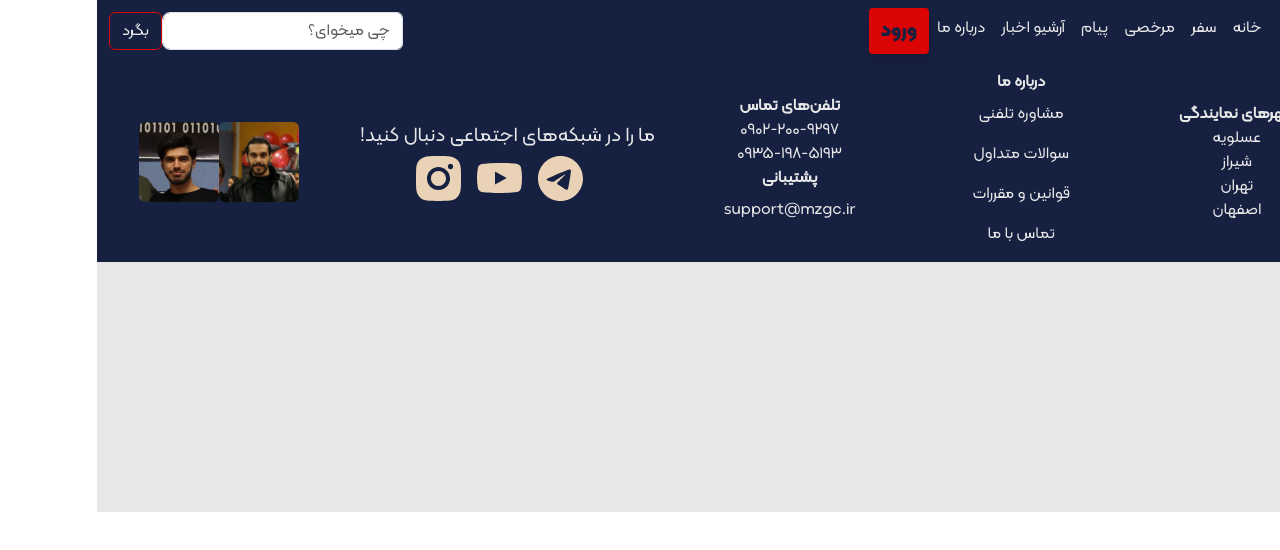
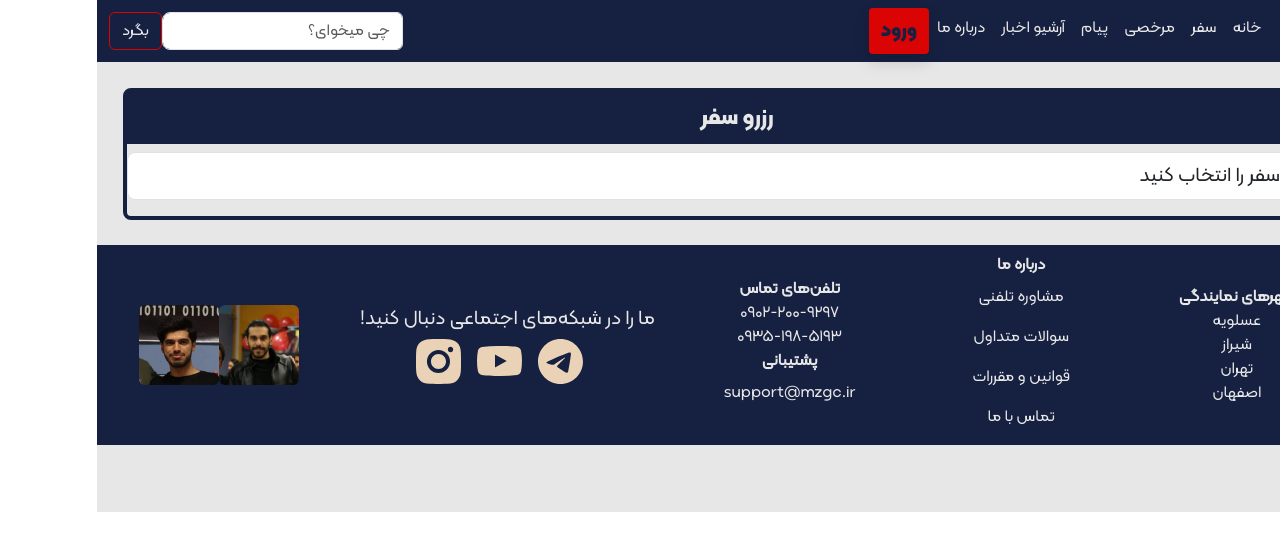
Before and after one commit to aliiimaher/PersonnelSystem-React, a React (Vite) app: page /res-trip in a window 1280 px wide. Shown: the top 550 px of the page. Built offline with nearby package versions, Linux system fonts and the light colour scheme.

Commit message:
middle of res trip

```diff
--- a/src/Routes.tsx
+++ b/src/Routes.tsx
@@ -15,6 +15,7 @@ import LeaveHistory from "./pages/histories/LeaveHistory";
 import PaymentHistory from "./pages/histories/PaymentHistory";
 import CompleteLeaveRequest from "./pages/leave/CompleteLeaveRequest";
 import AllLeaveRequest from "./pages/leave/AllLeaveRequest";
+import ResTrip from "./pages/trip/ResTrip";
 
 function MyRoutes() {
   return (
@@ -50,6 +51,7 @@ function MyRoutes() {
           path="/complete-leave-request/:personnelNumber"
           element={<CompleteLeaveRequest />}
         />
+        <Route path="/res-trip" element={<ResTrip />} />
       </Routes>
     </Router>
   );
--- a/src/components/Navbar.tsx
+++ b/src/components/Navbar.tsx
@@ -31,7 +31,7 @@ function Navbar() {
                 </a>
               </li>
               <li className="nav-item">
-                <a className="nav-link" href="/trip">
+                <a className="nav-link" href="/res-trip">
                   سفر
                 </a>
               </li>
--- /dev/null
+++ b/src/pages/trip/ResTrip.tsx
@@ -0,0 +1,31 @@
+import { useState } from "react";
+import "../../styles/pages/trip/ResTrip.scss";
+
+function ResTrip() {
+  const [selectedTripType, setSelectedTripType] = useState("");
+
+  const handleSelectType = (event: any) => {
+    setSelectedTripType(event.target.value);
+  };
+
+  return (
+    <div className="res-trip-main-container">
+      <div className="res-trip-title">رزرو سفر</div>
+      <div className="res-trip-form">
+        <select
+          className="form-select form-select-lg mb-3"
+          aria-label="Large select example"
+          onChange={handleSelectType}
+          value={selectedTripType}
+        >
+          <option selected>نوع سفر را انتخاب کنید</option>
+          <option value="هوایی">هوایی</option>
+          <option value="زمینی">زمینی</option>
+          <option value="دریایی">دریایی</option>
+        </select>
+      </div>
+    </div>
+  );
+}
+
+export default ResTrip;
--- /dev/null
+++ b/src/styles/pages/trip/ResTrip.scss
@@ -0,0 +1,14 @@
+.res-trip-main-container {
+  margin: 2%;
+  border: solid 4px #162041;
+  border-radius: 8px;
+}
+
+.res-trip-title {
+  background-color: #162041;
+  color: #e7e7e7;
+  padding: 8px;
+  font-size: 24px;
+  font-family: KalamehBold;
+  margin-bottom: 8px;
+}
```
Also changed, not shown: src/pages/ResTrip.tsx (deleted).
